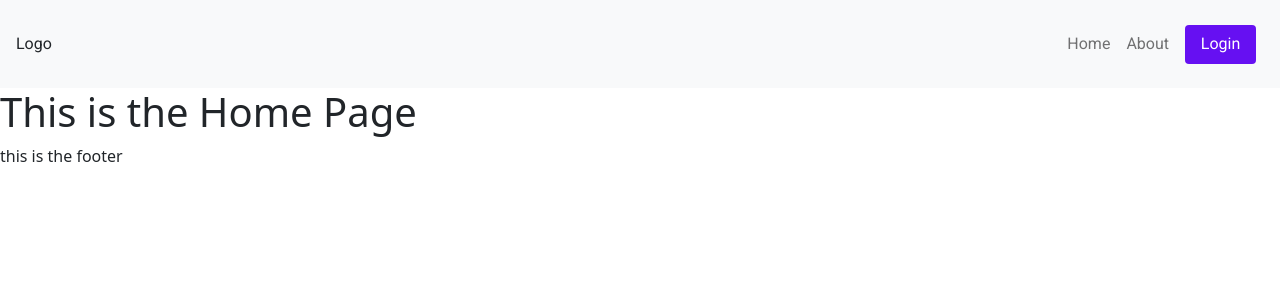
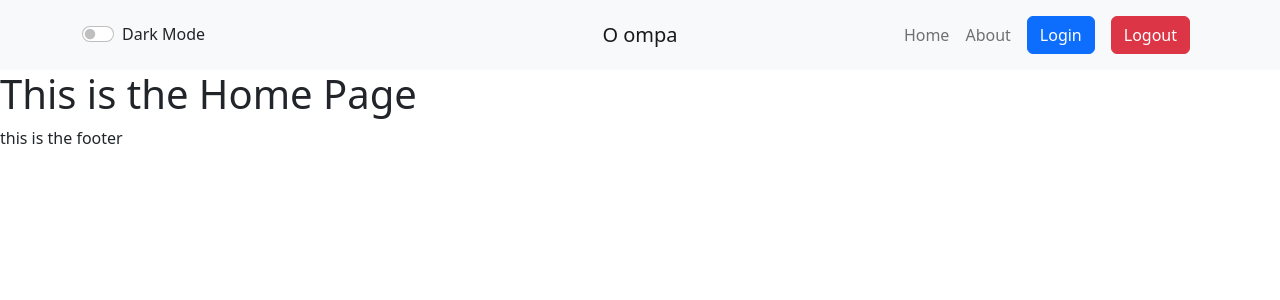
Before and after one commit to aftab87/oompa, a React (Create React App) app: page / in a window 1280 px wide. Shown: the top 300 px of the page. Built offline with nearby package versions, Linux system fonts and the light colour scheme.

Commit message:
updated working menu

```diff
--- a/src/Components/Header.jsx
+++ b/src/Components/Header.jsx
@@ -1,34 +1,38 @@
-
-import "./Stylesheets/header.css";
-import Nav from 'react-bootstrap/Nav';
-import Navbar from 'react-bootstrap/Navbar';
-// import Button from 'react-bootstrap/Button';
-// import logo from "./images/testLogoImage.png";
-
+import Button from "react-bootstrap/Button";
+import Container from "react-bootstrap/Container";
+import Form from "react-bootstrap/Form";
+import Nav from "react-bootstrap/Nav";
+import Navbar from "react-bootstrap/Navbar";
 
 // Need to include a dark and light mode
-
 function Header() {
-
   return (
-        <Navbar collapseOnSelect expand="lg" bg="light" variant="bs-indigo" >
-            <div className="nav-con">
-                <Navbar href="#home" className="navLogo">Logo</Navbar>
-                <Navbar.Toggle aria-controls="responsive-navbar-nav" />
-                <Navbar.Collapse id="responsive-navbar-nav">
-                    <Nav className="me-auto">
-                    </Nav>
-                    <Nav>
-                        <Nav.Link href="#home">Home</Nav.Link>
-                        <Nav.Link href="#about">About</Nav.Link>
-                        <Nav.Link href="#login">
-                            <button className="loginButton">
+    <Navbar bg="light" expand="lg">
+      <Container>
+        <div href="#home" className="m-0 col-3">
+          <Form.Check type="switch" id="custom-switch" label="Dark Mode" />
+        </div>
+        <Navbar.Brand href="#home" className="m-0 col-6 text-center">
+          O ompa
+        </Navbar.Brand>
+        <Navbar.Toggle aria-controls="basic-navbar-nav" className="m-0 col-3 text-end border-0" />
+        <Navbar.Collapse id="basic-navbar-nav justify-content-end" className="m-0 col-3 justify-content-end">
+          <Nav className="ms-auto text-center">
+            <Nav.Link className="d-flex align-items-center justify-content-center" href="/">
+              Home
+            </Nav.Link>
+            <Nav.Link className="d-flex align-items-center justify-content-center" href="/about">
+              About
+            </Nav.Link>
+            <Button variant="primary" className="m-2">
               Login
-                            </button>
-                        </Nav.Link>
+            </Button>
+            <Button variant="danger" className="m-2">
+              Logout
+            </Button>
           </Nav>
         </Navbar.Collapse>
-            </div>
+      </Container>
     </Navbar>
   );
 }
```
Lines whose indentation alone changed are shown as unchanged.
